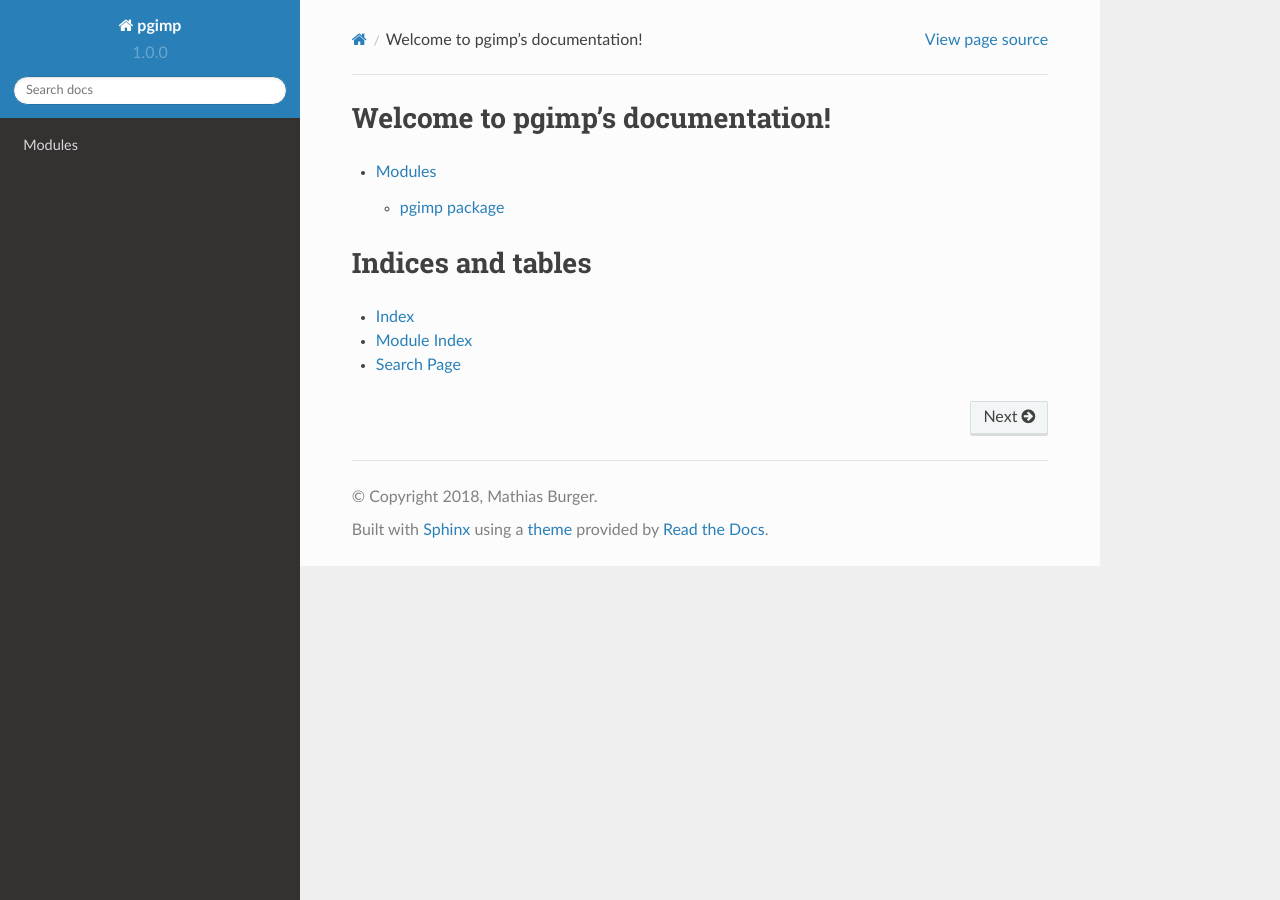
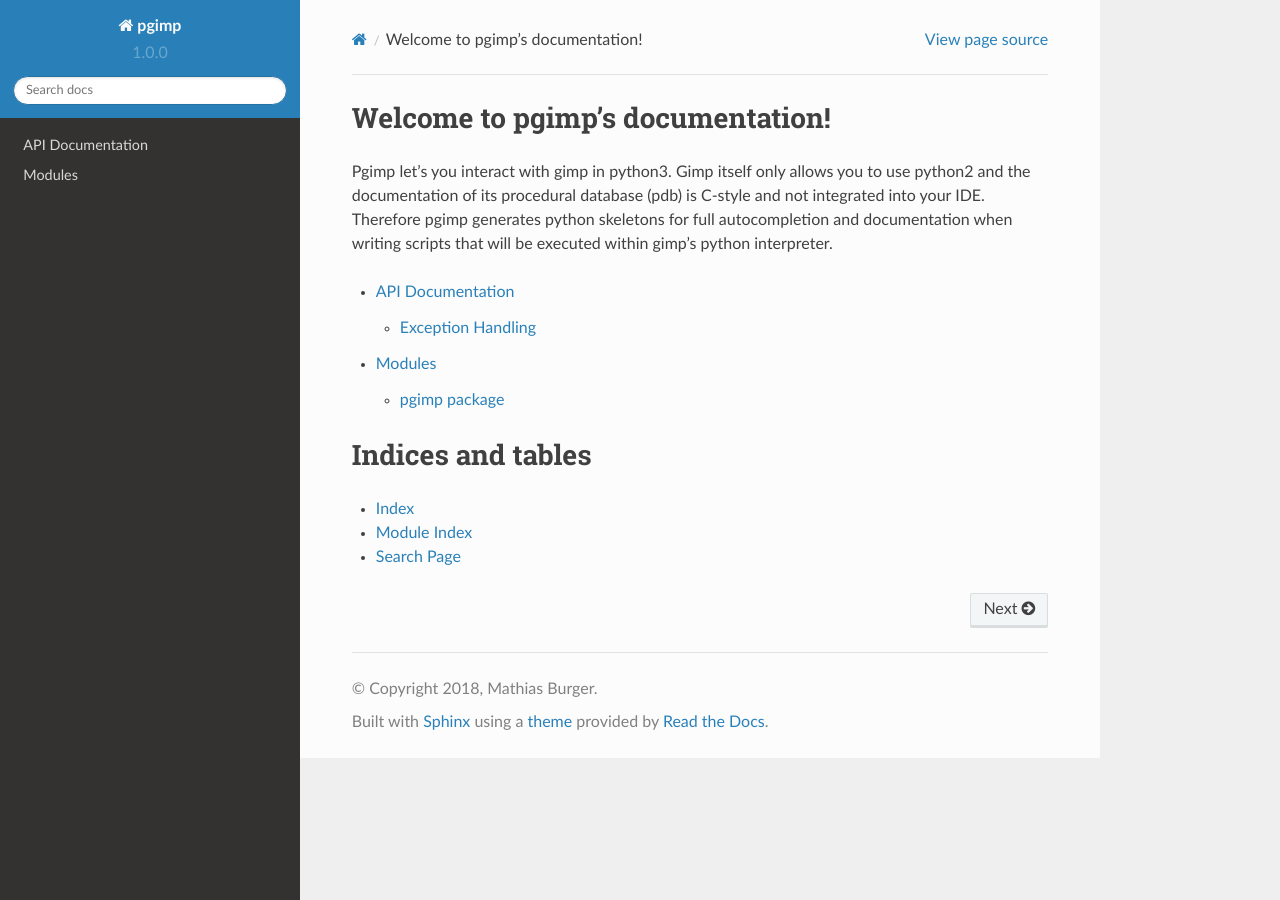
Before and after one commit to mathiasburger/pgimp, a Sphinx documentation site: the page built from doc/source/index.rst, in a window 1280 px wide. Built offline with Sphinx 7.4.7 and the Read the Docs theme 2.0.0, drawn with Linux system fonts in a browser that asks for light colours.

Commit message:
Add documentation about exception handling.

```diff
--- /dev/null
+++ b/doc/source/apidoc.rst
@@ -0,0 +1,7 @@
+API Documentation
+=================
+
+Exception Handling
+--------------
+
+.. autoclass:: pgimp.GimpException.GimpException
--- a/doc/source/index.rst
+++ b/doc/source/index.rst
@@ -1,13 +1,16 @@
-.. pgimp documentation master file, created by
-   sphinx-quickstart on Sun Nov  4 18:53:41 2018.
-   You can adapt this file completely to your liking, but it should at least
-   contain the root `toctree` directive.
-
 Welcome to pgimp's documentation!
 =================================
 
+Pgimp let's you interact with gimp in python3. Gimp itself only allows you
+to use python2 and the documentation of its procedural database (pdb) is C-style
+and not integrated into your IDE. Therefore pgimp generates python skeletons
+for full autocompletion and documentation when writing scripts that will be
+executed within gimp's python interpreter.
+
 .. toctree::
    :maxdepth: 2
+
+    API Documentation <apidoc.rst>
 
     Modules <modules.rst>
 
```
Also changed, not shown: 1 other file.
